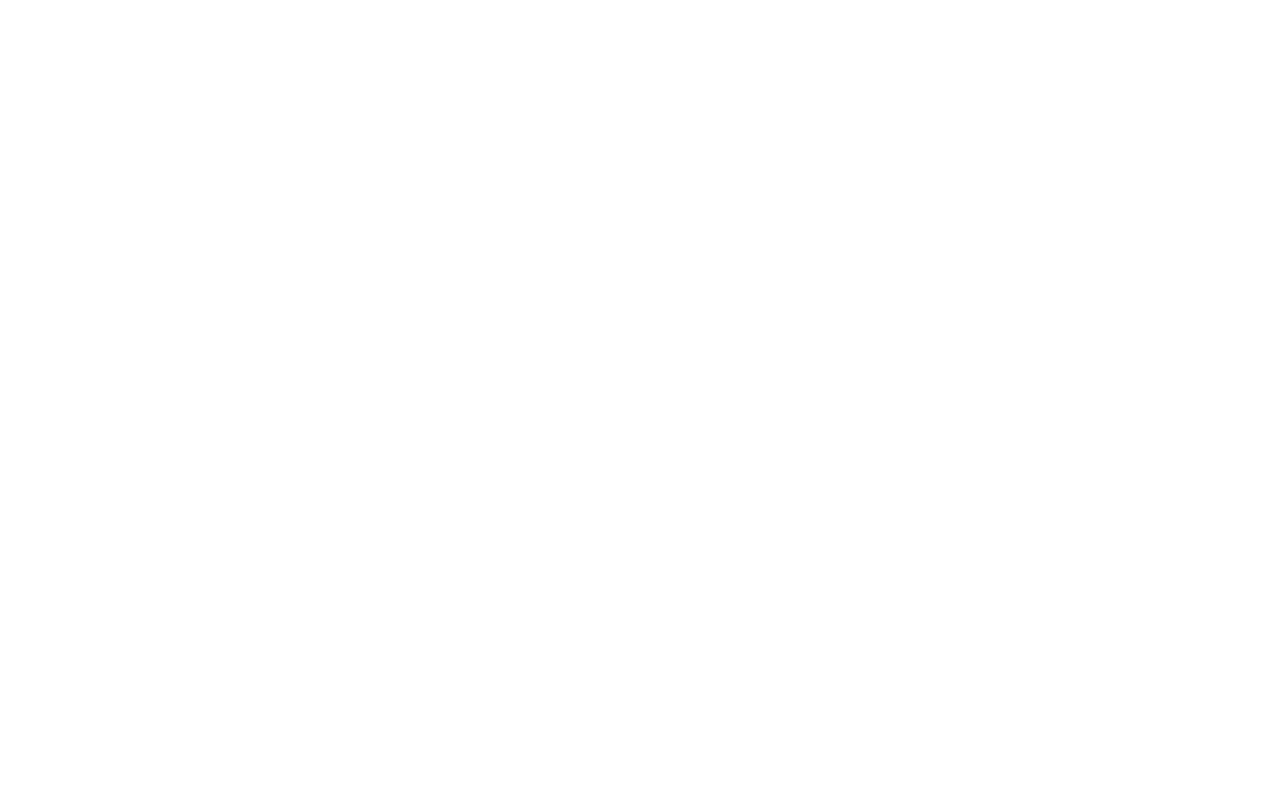
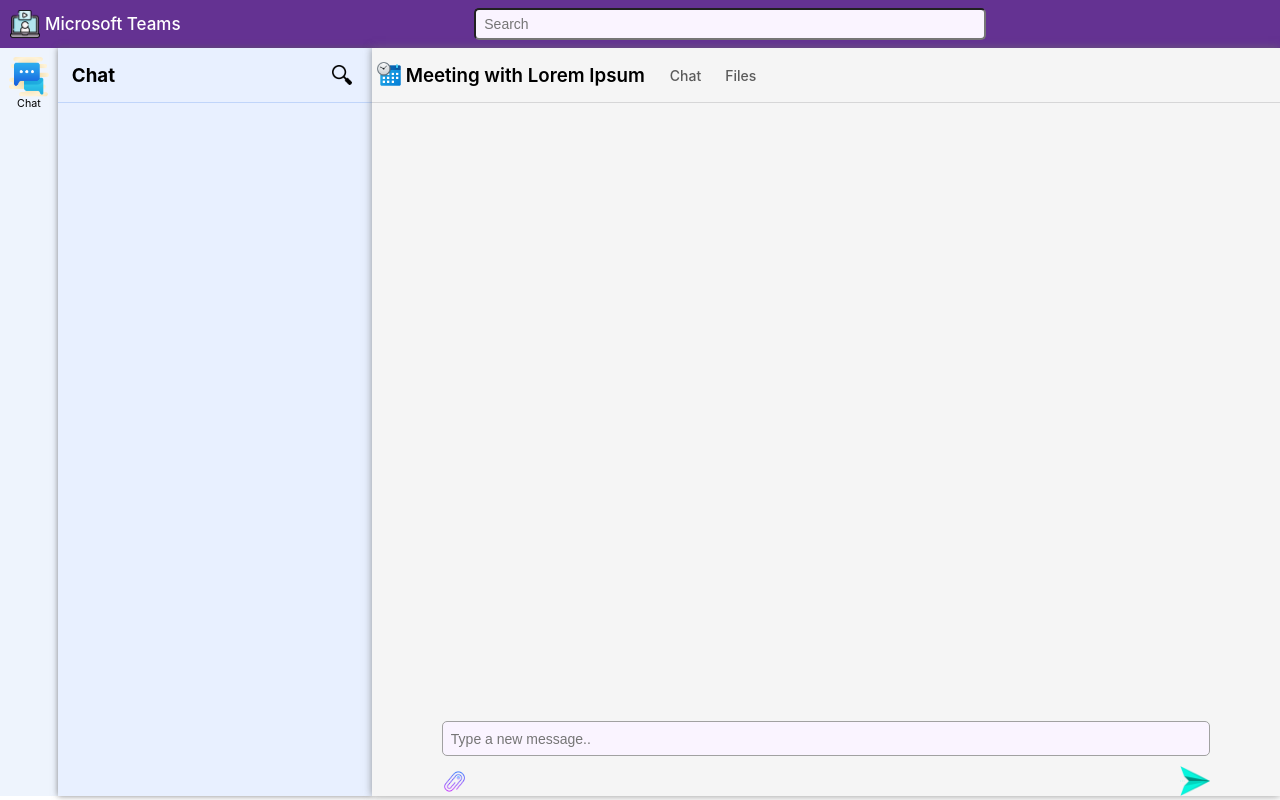
Before and after one commit to aryan465/ms-teams, a React (Create React App) app: page / in a window 1280 px wide. Built offline with nearby package versions, Linux system fonts and the light colour scheme.

Commit message:
UI improvements

```diff
--- a/src/App.js
+++ b/src/App.js
@@ -5,7 +5,7 @@
 function App() {
   return (
     <div className="App">
-      {/* <Main></Main> */}
+      <Main></Main>
       <Auth></Auth>
     </div>
   );
--- a/src/Components/Auth.jsx
+++ b/src/Components/Auth.jsx
@@ -1,4 +1,4 @@
-import './Auth.css';
+import '../CSS/Auth.css';
 
 function Auth(){
     return(
--- a/src/Components/Main.jsx
+++ b/src/Components/Main.jsx
@@ -1,4 +1,4 @@
-import './Main.css';
+import '../CSS/Main.css';
 import titlelogo from '../Logo/video-call (1).png';
 import chatlogo from '../Logo/chatlogo.png';
 import search from '../Logo/search.png';
@@ -50,7 +50,9 @@
                 <div className="attach">
                   <img src={attach} alt="" />
                 </div>
-                <img className="send" src={send} alt="" />
+                <img className="send" src={send} alt=""
+                  onClick={()=>console.log("hi!")}
+                />
               </div>
             </div>
           </div>
```
Also changed, not shown: src/CSS/Auth.css (renamed from src/Components/Auth.css), src/CSS/Main.css (renamed from src/Components/Main.css), src/Logo/send.png.
